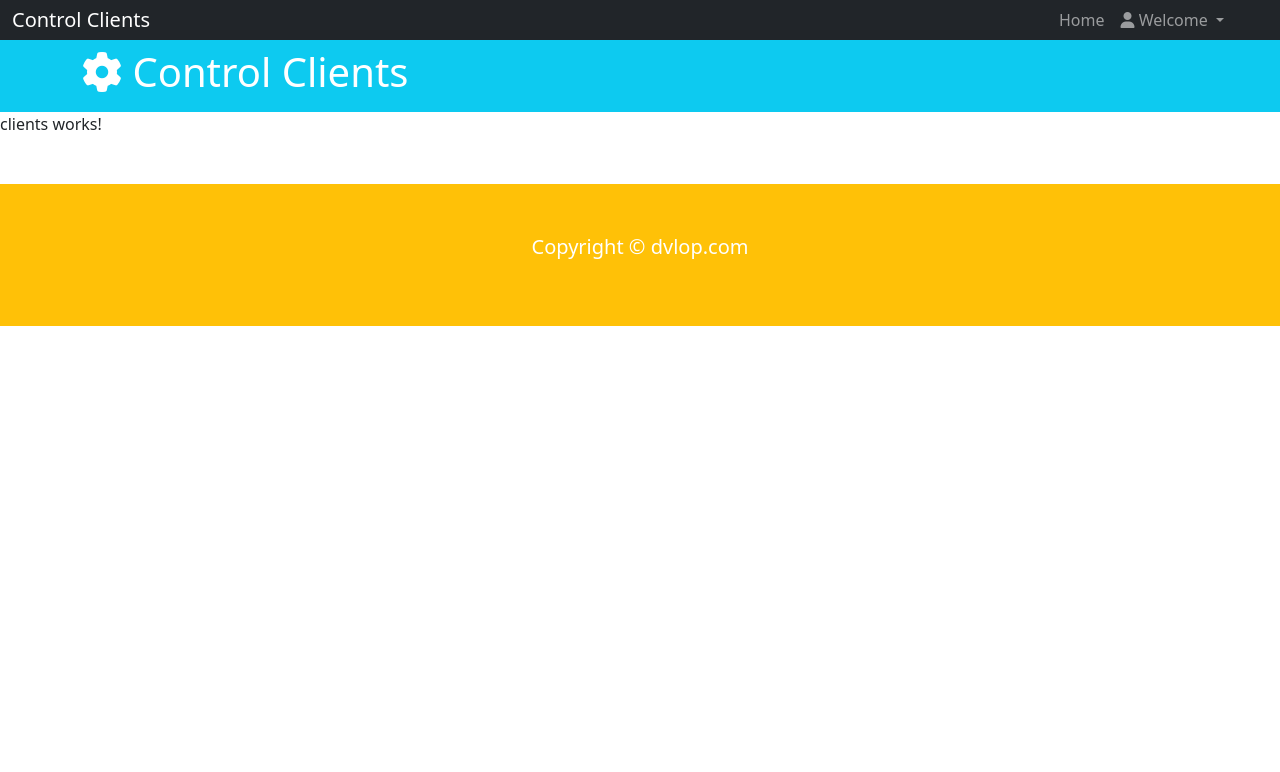
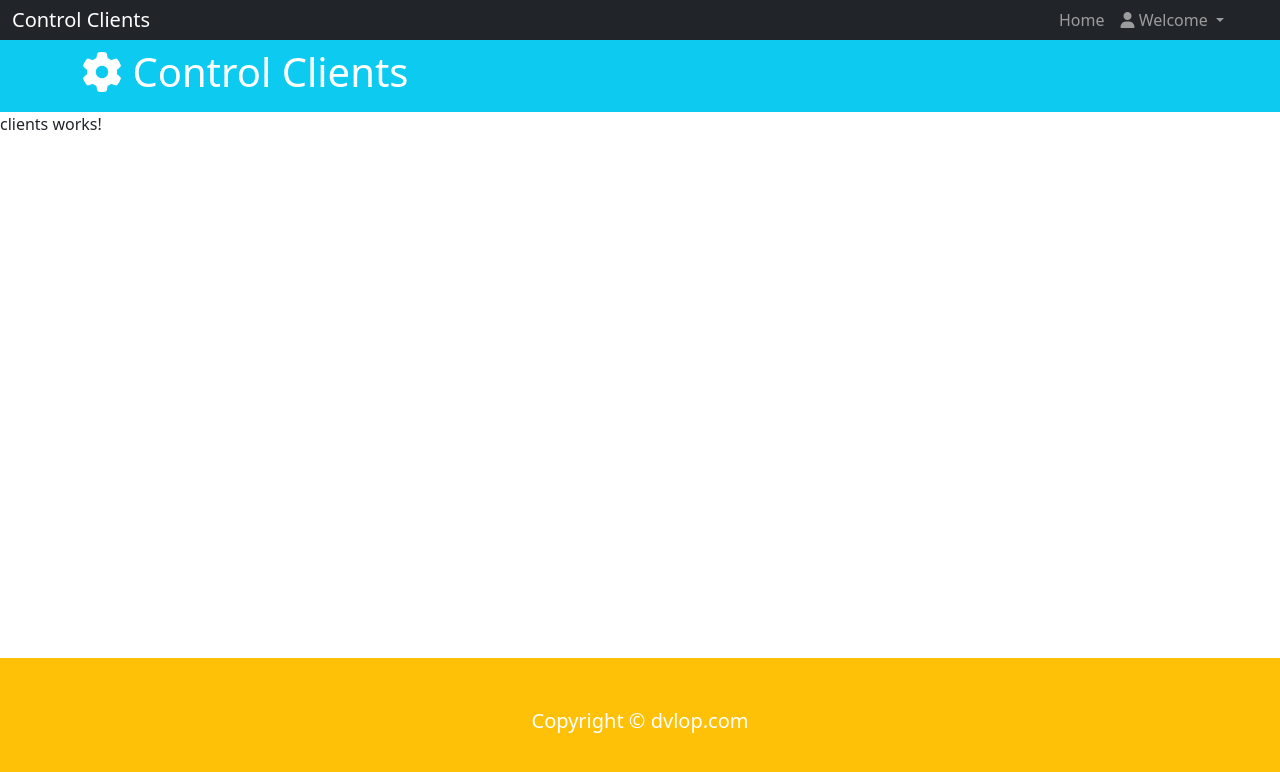
Before and after one commit to LucianoCerullo77/control-clients, an Angular app: page / in a window 1280 px wide. Shown: the top 772 px of the page. Built offline with nearby package versions, Linux system fonts and the light colour scheme.

Commit message:
footer stylization updated

```diff
--- a/src/app/components/footer/footer.component.html
+++ b/src/app/components/footer/footer.component.html
@@ -1,4 +1,4 @@
-<footer id="footer" class="bg-warning text-white mt-5 p-5">
+<footer id="footer" class="bg-warning text-white mt-5 p-5 fixed-bottom">
   <div class="container">
     <div class="row">
       <div class="col">
```
